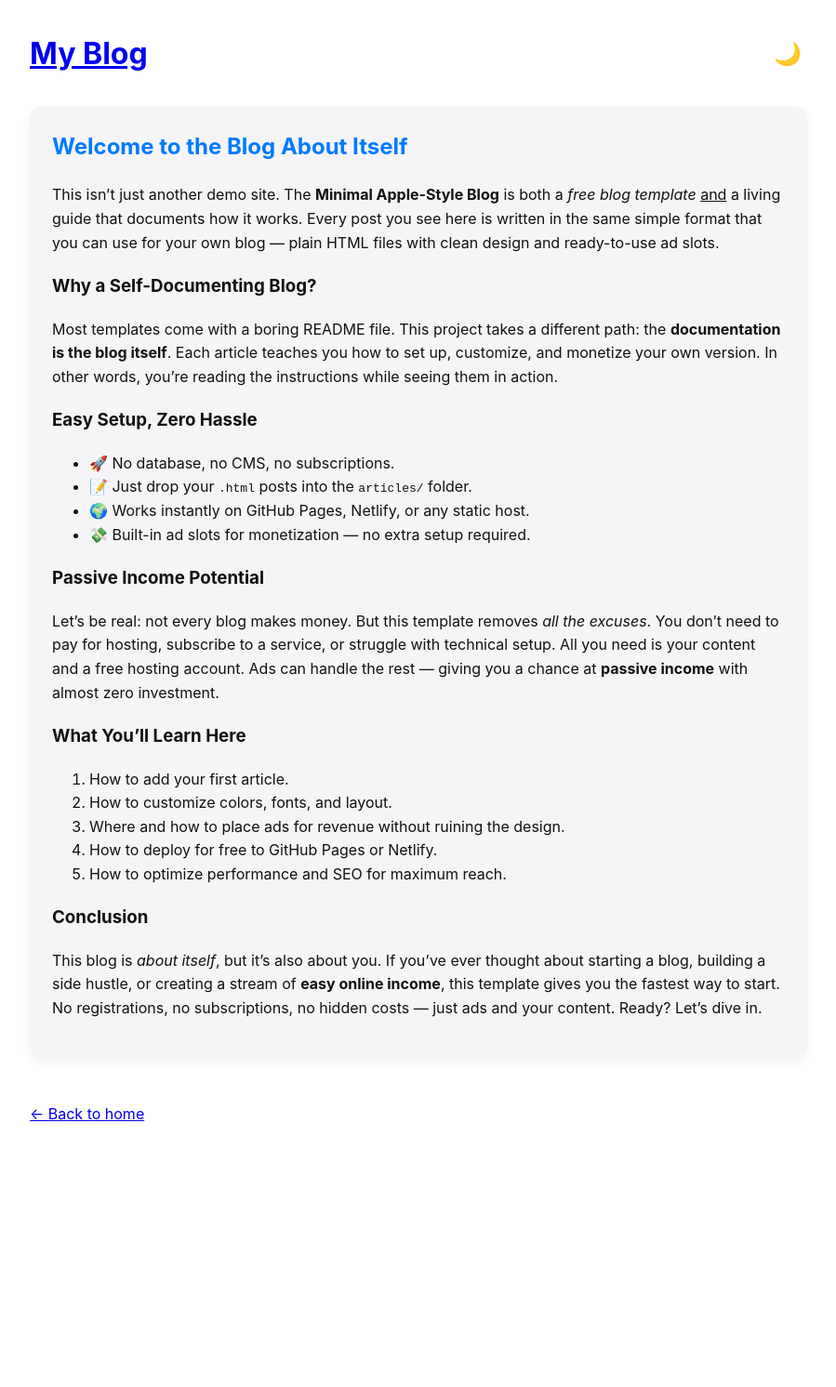
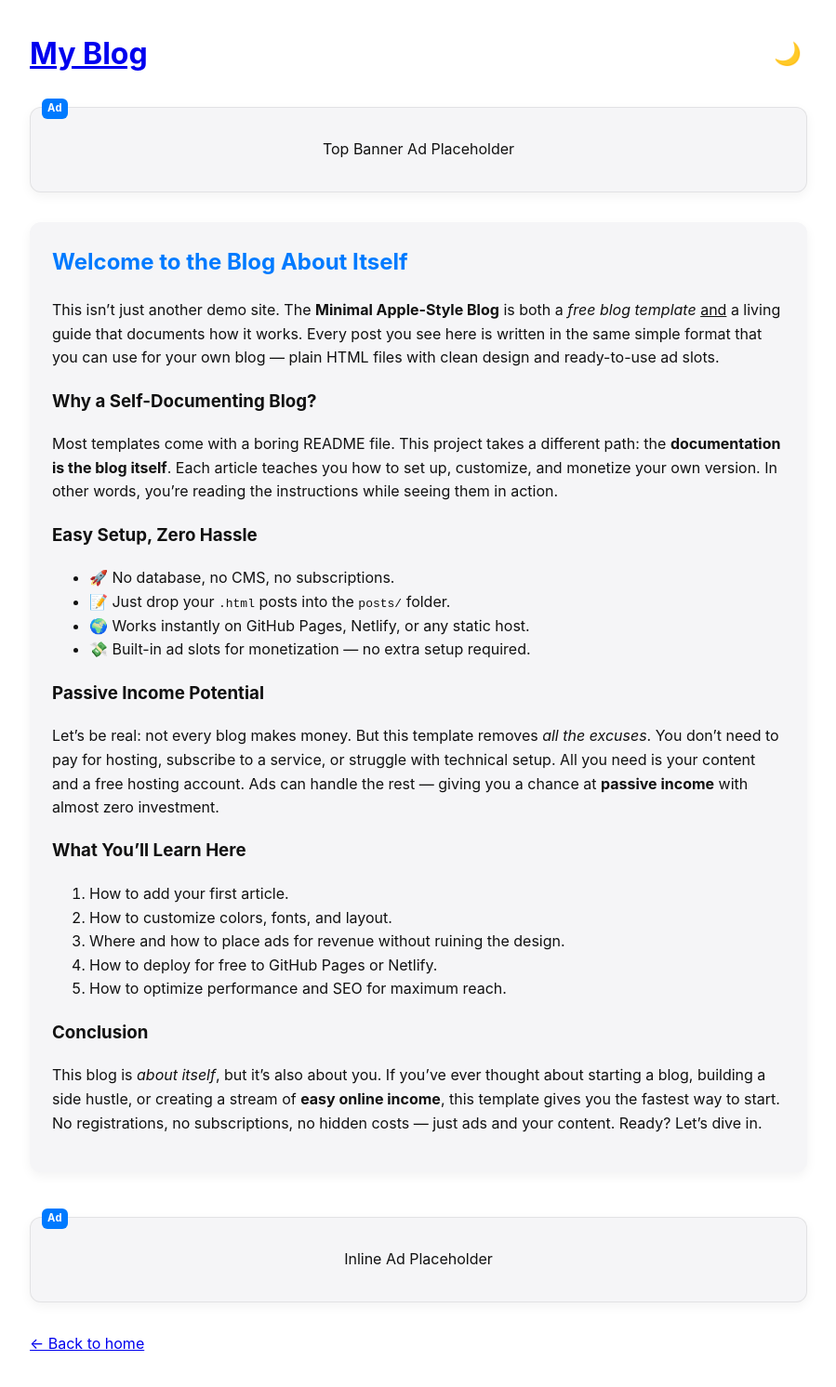
Before and after one commit to Maladiec2/FreemiumBlog, a plain HTML site: page posts/Welcome.html in a window 1280 px wide. Shown: the whole page at 93% size, without its empty margins (190-1089 px from the left). Before the commit the page ends 1259 px from the top, so only its background shows below. Drawn offline with Linux system fonts and the light colour scheme; no server answers; files whose address does not match are found by name.

Commit message:
adjust page to be separate for SEO reasons

```diff
--- a/posts/Welcome.html
+++ b/posts/Welcome.html
@@ -13,6 +13,12 @@
   <h1><a href="../index.html">My Blog</a></h1>
   <button id="themeToggle">🌙</button>
 </header>
+
+<!-- Top Banner Ad -->
+<div class="ad-slot banner-ad">
+  <span class="ad-label">Ad</span>
+  <p>Top Banner Ad Placeholder</p>
+</div>
 
 <main>
   <article>
@@ -36,7 +42,7 @@
     <h3>Easy Setup, Zero Hassle</h3>
     <ul>
       <li>🚀 No database, no CMS, no subscriptions.</li>
-        <li>📝 Just drop your <code>.html</code> posts into the <code>articles/</code> folder.</li>
+      <li>📝 Just drop your <code>.html</code> posts into the <code>posts/</code> folder.</li>
       <li>🌍 Works instantly on GitHub Pages, Netlify, or any static host.</li>
       <li>💸 Built-in ad slots for monetization — no extra setup required.</li>
     </ul>
@@ -72,6 +78,12 @@
   </article>
 </main>
 
+<!-- Inline Ad -->
+<div class="ad-slot inline-ad">
+  <span class="ad-label">Ad</span>
+  <p>Inline Ad Placeholder</p>
+</div>
+
 <footer>
   <p><a href="../index.html">← Back to home</a></p>
 </footer>
```
Also changed, not shown: index.html (+13 -17 lines). Lines whose indentation alone changed are shown as unchanged.
